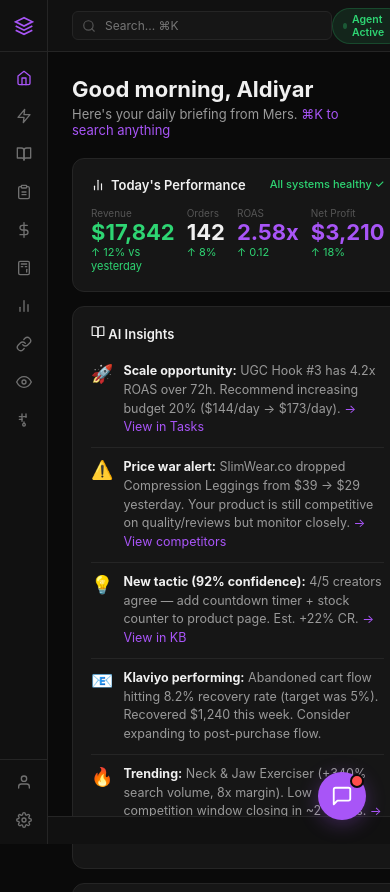
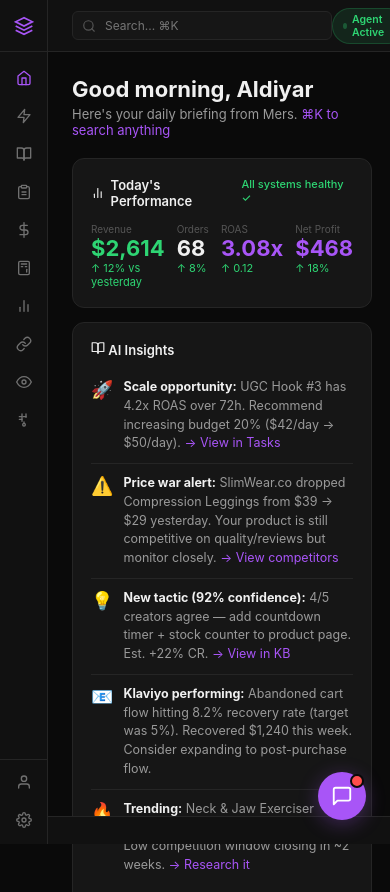
Before and after one commit to aldiyarsemedyarov/mers, a plain HTML site: page index.html in a window 390 px wide. Shown: the top 892 px of the page. Drawn offline with Linux system fonts and the light colour scheme.

Commit message:
Adjust numbers to realistic solo store scale (~K/mo)

```diff
--- a/app.js
+++ b/app.js
@@ -554,23 +554,23 @@
 
 /* ===== CASH FLOW ===== */
 const cfData={
-  7:{revenue:125000,channels:{meta:75000,tiktok:31250,google:12500,organic:6250},
-    adSpend:48750,adBreak:{prospecting:29250,retargeting:14625,lookalike:4875},
-    cogs:35000,cogsBreak:{product:28000,packaging:4200,samples:2800},
-    shipping:10625,shipBreak:{standard:7438,express:3187},
-    fees:4375,apps:2188,returns:3750,tax:6250,
+  7:{revenue:18200,channels:{meta:10900,tiktok:4550,google:1820,organic:930},
+    adSpend:6370,adBreak:{prospecting:3822,retargeting:1911,lookalike:637},
+    cogs:5460,cogsBreak:{product:4368,packaging:655,samples:437},
+    shipping:1638,shipBreak:{standard:1147,express:491},
+    fees:637,apps:328,returns:546,tax:910,
   },
-  30:{revenue:500000,channels:{meta:300000,tiktok:125000,google:50000,organic:25000},
-    adSpend:195000,adBreak:{prospecting:117000,retargeting:58500,lookalike:19500},
-    cogs:140000,cogsBreak:{product:112000,packaging:16800,samples:11200},
-    shipping:42500,shipBreak:{standard:29750,express:12750},
-    fees:17500,apps:8750,returns:15000,tax:25000,
+  30:{revenue:72800,channels:{meta:43680,tiktok:18200,google:7280,organic:3640},
+    adSpend:25480,adBreak:{prospecting:15288,retargeting:7644,lookalike:2548},
+    cogs:21840,cogsBreak:{product:17472,packaging:2621,samples:1747},
+    shipping:6552,shipBreak:{standard:4586,express:1966},
+    fees:2548,apps:1274,returns:2184,tax:3640,
   },
-  90:{revenue:1400000,channels:{meta:840000,tiktok:350000,google:140000,organic:70000},
-    adSpend:546000,adBreak:{prospecting:327600,retargeting:163800,lookalike:54600},
-    cogs:392000,cogsBreak:{product:313600,packaging:47040,samples:31360},
-    shipping:119000,shipBreak:{standard:83300,express:35700},
-    fees:49000,apps:24500,returns:42000,tax:70000,
+  90:{revenue:205400,channels:{meta:123240,tiktok:51350,google:20540,organic:10270},
+    adSpend:71890,adBreak:{prospecting:43134,retargeting:21567,lookalike:7189},
+    cogs:61620,cogsBreak:{product:49296,packaging:7393,samples:4931},
+    shipping:18486,shipBreak:{standard:12940,express:5546},
+    fees:7189,apps:3595,returns:6162,tax:10270,
   }
 };
 
@@ -792,22 +792,22 @@
 
 /* ===== ANALYTICS ===== */
 const anData={
-  '7d':{visitors:38400,orders:980,revenue:125000,adSpend:48750,cr:2.55,aov:127.5,cpa:49.7,roas:2.56,
-    revDays:[15800,16200,17100,17900,18800,19200,20000],adsDays:[6200,6400,6800,6900,7100,7300,8050],
+  '7d':{visitors:5600,orders:142,revenue:18200,adSpend:6370,cr:2.54,aov:128.2,cpa:44.9,roas:2.86,
+    revDays:[2300,2380,2510,2640,2760,2820,2790],adsDays:[810,840,890,920,950,980,980],
     traffic:[{n:'Meta Ads',v:52,c:'#4da6ff'},{n:'TikTok Ads',v:22,c:'#ff6b9d'},{n:'Google',v:14,c:'#ffd93d'},{n:'Direct',v:8,c:'#2ed573'},{n:'Email',v:4,c:'#ff6b6b'}],
     products:[{n:'Compression Leggings — Black',v:32,c:'#c8ff00'},{n:'Waist Trainer Pro',v:24,c:'#4da6ff'},{n:'Compression Leggings — Navy',v:18,c:'#ff9f43'},{n:'Arm Shaper Set',v:14,c:'#a855f7'},{n:'Thigh Trimmer',v:12,c:'#2ed573'}],
-    funnel:[{n:'Sessions',v:38400},{n:'Add to Cart',v:4120},{n:'Checkout',v:1980},{n:'Purchase',v:980}]},
-  '30d':{visitors:152000,orders:3900,revenue:500000,adSpend:195000,cr:2.57,aov:128.2,cpa:50.0,roas:2.56,
-    revDays:[14000,14500,15200,16000,15800,16500,17200,17800,16200,16800,17500,17000,16200,16800,17200,17800,18500,18200,17500,16800,16200,15800,16500,17200,18000,17800,17200,16800,16400,16000],
-    adsDays:[5400,5600,5900,6200,6100,6400,6700,6900,6300,6500,6800,6600,6300,6500,6700,6900,7200,7100,6800,6500,6300,6100,6400,6700,7000,6900,6700,6500,6400,6200],
+    funnel:[{n:'Sessions',v:5600},{n:'Add to Cart',v:602},{n:'Checkout',v:289},{n:'Purchase',v:142}]},
+  '30d':{visitors:22100,orders:568,revenue:72800,adSpend:25480,cr:2.57,aov:128.2,cpa:44.9,roas:2.86,
+    revDays:[2050,2120,2220,2340,2310,2410,2510,2600,2370,2460,2560,2490,2370,2460,2510,2600,2710,2660,2560,2460,2370,2310,2410,2510,2630,2600,2510,2460,2350,2340],
+    adsDays:[790,820,860,910,890,930,980,1010,920,950,990,960,920,950,980,1010,1050,1040,990,950,920,890,930,980,1020,1010,980,950,930,910],
     traffic:[{n:'Meta Ads',v:50,c:'#4da6ff'},{n:'TikTok Ads',v:23,c:'#ff6b9d'},{n:'Google',v:15,c:'#ffd93d'},{n:'Direct',v:8,c:'#2ed573'},{n:'Email',v:4,c:'#ff6b6b'}],
     products:[{n:'Compression Leggings — Black',v:30,c:'#c8ff00'},{n:'Waist Trainer Pro',v:25,c:'#4da6ff'},{n:'Compression Leggings — Navy',v:19,c:'#ff9f43'},{n:'Arm Shaper Set',v:15,c:'#a855f7'},{n:'Thigh Trimmer',v:11,c:'#2ed573'}],
-    funnel:[{n:'Sessions',v:152000},{n:'Add to Cart',v:16400},{n:'Checkout',v:7900},{n:'Purchase',v:3900}]},
-  '90d':{visitors:445000,orders:11200,revenue:1400000,adSpend:546000,cr:2.52,aov:125.0,cpa:48.8,roas:2.56,
+    funnel:[{n:'Sessions',v:22100},{n:'Add to Cart',v:2380},{n:'Checkout',v:1148},{n:'Purchase',v:568}]},
+  '90d':{visitors:64200,orders:1624,revenue:205400,adSpend:71890,cr:2.53,aov:126.5,cpa:44.3,roas:2.86,
     revDays:[],adsDays:[],
     traffic:[{n:'Meta Ads',v:48,c:'#4da6ff'},{n:'TikTok Ads',v:25,c:'#ff6b9d'},{n:'Google',v:15,c:'#ffd93d'},{n:'Direct',v:8,c:'#2ed573'},{n:'Email',v:4,c:'#ff6b6b'}],
     products:[{n:'Compression Leggings — Black',v:29,c:'#c8ff00'},{n:'Waist Trainer Pro',v:26,c:'#4da6ff'},{n:'Compression Leggings — Navy',v:19,c:'#ff9f43'},{n:'Arm Shaper Set',v:15,c:'#a855f7'},{n:'Thigh Trimmer',v:11,c:'#2ed573'}],
-    funnel:[{n:'Sessions',v:445000},{n:'Add to Cart',v:48000},{n:'Checkout',v:23000},{n:'Purchase',v:11200}]}
+    funnel:[{n:'Sessions',v:64200},{n:'Add to Cart',v:6920},{n:'Checkout',v:3330},{n:'Purchase',v:1624}]}
 };
 for(let i=0;i<90;i++){anData['90d'].revDays.push(13000+Math.round(Math.random()*6000));anData['90d'].adsDays.push(5000+Math.round(Math.random()*2500))}
 
@@ -952,10 +952,10 @@
    action:()=>{addChatMsg('system','⚡ Researching trending products in fitness/beauty...');
     setTimeout(()=>{addChatMsg('agent','Top 3 trending products this week:\n\n1. 🏆 **Neck & Jaw Exerciser** — 340% search growth, low competition, $3 COGS / $24 sell price, 8x markup\n2. 🔥 **Ice Roller Face Massager** — 180% growth, medium competition, $2 COGS / $19 price\n3. ⭐ **Posture Corrector Belt** — 95% growth, high competition but high volume, $4 COGS / $29 price\n\nWant me to find suppliers and create a test campaign for any of these?');},1800);}},
   {match:/how.*(doing|going|performance|revenue|today)/i,
-   action:()=>{setTimeout(()=>{addChatMsg('agent',`Here's your daily snapshot:\n\n📊 Today so far:\n• Revenue: $17,842 (+12% vs yesterday)\n• Orders: 142\n• Ad Spend: $6,920\n• ROAS: 2.58x\n• Best performer: "UGC Leggings Hook #3" (4.2x ROAS)\n\n🟢 All systems healthy. No kill rules triggered. Klaviyo welcome flow sent 89 emails (32% open rate).\n\nAnything specific you want me to dig into?`);},800);}},
+   action:()=>{setTimeout(()=>{addChatMsg('agent',`Here's your daily snapshot:\n\n📊 Today so far:\n• Revenue: $2,614 (+12% vs yesterday)\n• Orders: 68\n• Ad Spend: $849\n• ROAS: 3.08x\n• Best performer: "UGC Leggings Hook #3" (4.2x ROAS)\n\n🟢 All systems healthy. No kill rules triggered. Klaviyo welcome flow sent 89 emails (32% open rate).\n\nAnything specific you want me to dig into?`);},800);}},
   {match:/compare|before.*after|project|simulate|what.*if/i,
    action:()=>{addChatMsg('system','⚡ Running P&L simulation...');
-    setTimeout(()=>{addChatMsg('agent','Here\'s the before/after if we implement the top 3 suggestions:\n\n**Current → Projected (30 days):**\n• Revenue: $500K → $612K (+22%)\n• CR: 2.57% → 3.34% (urgency + trust)\n• CPM: $38 → $22 (broad targeting)\n• AOV: $128 → $147 (bundles + BNPL)\n• Net Margin: 11.1% → 16.8%\n• Net Profit: $55K → $103K (+87%)\n\nI\'ve updated the Cash Flow tab with a Before/After toggle. Check it out!');
+    setTimeout(()=>{addChatMsg('agent','Here\'s the before/after if we implement the top 3 suggestions:\n\n**Current → Projected (30 days):**\n• Revenue: $72.8K → $88.8K (+22%)\n• CR: 2.57% → 3.34% (urgency + trust)\n• CPM: $38 → $22 (broad targeting)\n• AOV: $42 → $48 (bundles + BNPL)\n• Net Margin: 11.1% → 16.8%\n• Net Profit: $8.1K → $14.9K (+84%)\n\nI\'ve updated the Cash Flow tab with a Before/After toggle. Check it out!');
       showBeforeAfter=true;renderCashFlow();},2000);}},
   {match:/margin|profit|unit economics|p&l|pnl/i,
    action:()=>{setTimeout(()=>{addChatMsg('agent','Here\'s your product P&L snapshot:\n\n🖤 **Compression Leggings Black** — 33.9% margin (best)\n🔥 **Waist Trainer Pro** — 31.2% margin\n💙 **Compression Leggings Navy** — 27.0% margin\n📦 **Bundle (Leggings + Trainer)** — 30.8% margin\n💪 **Arm Shaper** — 27.3% margin\n🦵 **Thigh Trimmer** — 28.4% margin\n\nAverage blended margin: **29.8%**. Target is 30%+. The Navy leggings are underperforming — consider raising price by $3 or finding a cheaper supplier.\n\nFull breakdown in the P&L tab.');showPage('pnl')},800);}},
@@ -1297,12 +1297,12 @@
 
 /* ===== PRODUCT P&L ===== */
 const products=[
-  {name:'Compression Leggings — Black',orders:1420,revenue:55380,cogs:11928,shipping:4544,adCost:18176,fees:1938,returns:1107,img:'🖤'},
-  {name:'Waist Trainer Pro',orders:890,revenue:43610,cogs:8010,shipping:2848,adCost:15274,fees:1526,returns:872,img:'🔥'},
-  {name:'Compression Leggings — Navy',orders:680,revenue:26520,cogs:5712,shipping:2176,adCost:10608,fees:928,returns:530,img:'💙'},
-  {name:'Arm Shaper Set',orders:520,revenue:17680,cogs:4160,shipping:1664,adCost:7072,fees:619,returns:354,img:'💪'},
-  {name:'Thigh Trimmer',orders:390,revenue:11310,cogs:2730,shipping:1248,adCost:4524,fees:396,returns:226,img:'🦵'},
-  {name:'Leggings + Trainer Bundle',orders:310,revenue:24490,cogs:5580,shipping:992,adCost:7347,fees:857,returns:490,img:'📦'},
+  {name:'Compression Leggings — Black',orders:412,revenue:16084,cogs:3460,shipping:1318,adCost:5276,fees:563,returns:321,img:'🖤'},
+  {name:'Waist Trainer Pro',orders:258,revenue:12642,cogs:2322,shipping:826,adCost:4425,fees:442,returns:253,img:'🔥'},
+  {name:'Compression Leggings — Navy',orders:197,revenue:7683,cogs:1655,shipping:630,adCost:3073,fees:269,returns:154,img:'💙'},
+  {name:'Arm Shaper Set',orders:151,revenue:5134,cogs:1208,shipping:483,adCost:2054,fees:180,returns:103,img:'💪'},
+  {name:'Thigh Trimmer',orders:113,revenue:3277,cogs:791,shipping:362,adCost:1311,fees:115,returns:66,img:'🦵'},
+  {name:'Leggings + Trainer Bundle',orders:90,revenue:7110,cogs:1620,shipping:288,adCost:2133,fees:249,returns:142,img:'📦'},
 ];
 
 function renderPnL(){
--- a/index.html
+++ b/index.html
@@ -108,17 +108,17 @@
       <div class="dash-card" style="margin-bottom:14px">
         <div style="font-size:13px;font-weight:600;margin-bottom:14px;display:flex;justify-content:space-between"><span style="display:inline-flex;align-items:center;gap:6px"><svg width="14" height="14" viewBox="0 0 24 24" fill="none" stroke="currentColor" stroke-width="2" stroke-linecap="round" stroke-linejoin="round"><line x1="18" y1="20" x2="18" y2="10"/><line x1="12" y1="20" x2="12" y2="4"/><line x1="6" y1="20" x2="6" y2="14"/></svg> Today's Performance</span><span style="font-size:11px;color:var(--green);font-weight:500">All systems healthy ✓</span></div>
         <div style="display:grid;grid-template-columns:repeat(4,1fr);gap:12px">
-          <div><div style="font-size:10px;color:var(--text-muted)">Revenue</div><div style="font-size:22px;font-weight:700;color:var(--green)">$17,842</div><div style="font-size:11px;color:var(--green)">↑ 12% vs yesterday</div></div>
-          <div><div style="font-size:10px;color:var(--text-muted)">Orders</div><div style="font-size:22px;font-weight:700">142</div><div style="font-size:11px;color:var(--green)">↑ 8%</div></div>
-          <div><div style="font-size:10px;color:var(--text-muted)">ROAS</div><div style="font-size:22px;font-weight:700;color:var(--accent)">2.58x</div><div style="font-size:11px;color:var(--green)">↑ 0.12</div></div>
-          <div><div style="font-size:10px;color:var(--text-muted)">Net Profit</div><div style="font-size:22px;font-weight:700;color:var(--accent)">$3,210</div><div style="font-size:11px;color:var(--green)">↑ 18%</div></div>
+          <div><div style="font-size:10px;color:var(--text-muted)">Revenue</div><div style="font-size:22px;font-weight:700;color:var(--green)">$2,614</div><div style="font-size:11px;color:var(--green)">↑ 12% vs yesterday</div></div>
+          <div><div style="font-size:10px;color:var(--text-muted)">Orders</div><div style="font-size:22px;font-weight:700">68</div><div style="font-size:11px;color:var(--green)">↑ 8%</div></div>
+          <div><div style="font-size:10px;color:var(--text-muted)">ROAS</div><div style="font-size:22px;font-weight:700;color:var(--accent)">3.08x</div><div style="font-size:11px;color:var(--green)">↑ 0.12</div></div>
+          <div><div style="font-size:10px;color:var(--text-muted)">Net Profit</div><div style="font-size:22px;font-weight:700;color:var(--accent)">$468</div><div style="font-size:11px;color:var(--green)">↑ 18%</div></div>
         </div>
       </div>
 
       <!-- AI Insights -->
       <div class="dash-card" style="margin-bottom:14px">
         <div style="font-size:13px;font-weight:600;margin-bottom:10px"><svg width="14" height="14" viewBox="0 0 24 24" fill="none" stroke="currentColor" stroke-width="2" stroke-linecap="round" stroke-linejoin="round"><path d="M2 3h6a4 4 0 014 4v14a3 3 0 00-3-3H2z"/><path d="M22 3h-6a4 4 0 00-4 4v14a3 3 0 013-3h7z"/></svg> AI Insights</div>
-        <div class="insight-item"><div class="insight-icon">🚀</div><div class="insight-text"><strong>Scale opportunity:</strong> UGC Hook #3 has 4.2x ROAS over 72h. Recommend increasing budget 20% ($144/day → $173/day). <span style="color:var(--accent);cursor:pointer" onclick="showPage('tasks')">→ View in Tasks</span></div></div>
+        <div class="insight-item"><div class="insight-icon">🚀</div><div class="insight-text"><strong>Scale opportunity:</strong> UGC Hook #3 has 4.2x ROAS over 72h. Recommend increasing budget 20% ($42/day → $50/day). <span style="color:var(--accent);cursor:pointer" onclick="showPage('tasks')">→ View in Tasks</span></div></div>
         <div class="insight-item"><div class="insight-icon">⚠️</div><div class="insight-text"><strong>Price war alert:</strong> SlimWear.co dropped Compression Leggings from $39 → $29 yesterday. Your product is still competitive on quality/reviews but monitor closely. <span style="color:var(--accent);cursor:pointer" onclick="showPage('competitors')">→ View competitors</span></div></div>
         <div class="insight-item"><div class="insight-icon">💡</div><div class="insight-text"><strong>New tactic (92% confidence):</strong> 4/5 creators agree — add countdown timer + stock counter to product page. Est. +22% CR. <span style="color:var(--accent);cursor:pointer" onclick="showPage('knowledge')">→ View in KB</span></div></div>
         <div class="insight-item"><div class="insight-icon">📧</div><div class="insight-text"><strong>Klaviyo performing:</strong> Abandoned cart flow hitting 8.2% recovery rate (target was 5%). Recovered $1,240 this week. Consider expanding to post-purchase flow.</div></div>
@@ -137,7 +137,7 @@
       <div class="dash-card" style="margin-bottom:14px">
         <div style="font-size:13px;font-weight:600;margin-bottom:12px"><svg width="14" height="14" viewBox="0 0 24 24" fill="none" stroke="currentColor" stroke-width="2" stroke-linecap="round" stroke-linejoin="round"><circle cx="12" cy="12" r="10"/><circle cx="12" cy="12" r="6"/><circle cx="12" cy="12" r="2"/></svg> Monthly Goals</div>
         <div style="margin-bottom:12px">
-          <div style="display:flex;justify-content:space-between;font-size:12px;margin-bottom:2px"><span>Revenue</span><span style="color:var(--accent)">$500K / $600K</span></div>
+          <div style="display:flex;justify-content:space-between;font-size:12px;margin-bottom:2px"><span>Revenue</span><span style="color:var(--accent)">$72.8K / $85K</span></div>
           <div class="goal-bar"><div class="goal-fill" style="width:83%;background:var(--accent)"></div></div>
         </div>
         <div style="margin-bottom:12px">
```
